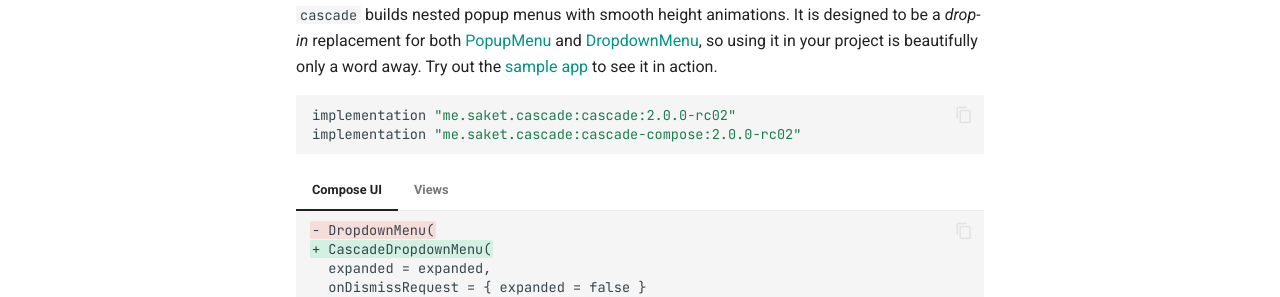
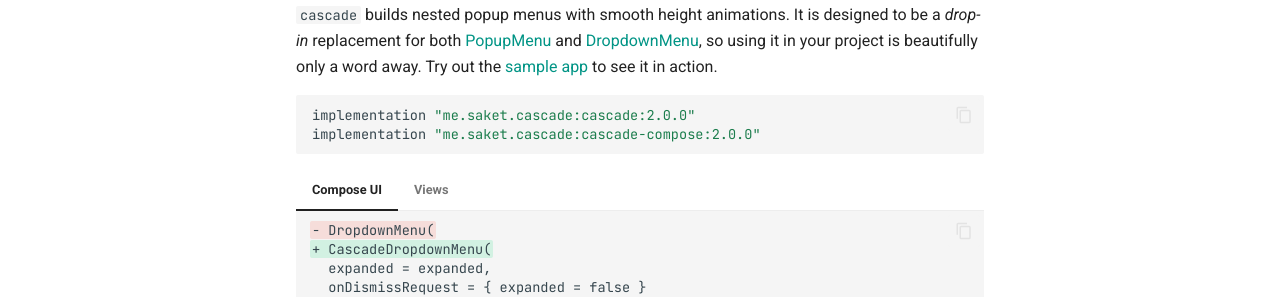
Before and after one commit to saket/cascade, an MkDocs documentation site: the page built from docs/index.md, in a window 1280 px wide and 1146 px high. Shown: the part 556-853 px from the top of the window. Built offline with MkDocs 1.6.1 and Material for MkDocs 9.7.7, drawn with Linux system fonts in a browser that asks for light colours; comment, search, counter and statistics services are not loaded.

Commit message:
Prepare to release v2.0.0

````diff
--- a/docs/index.md
+++ b/docs/index.md
@@ -5,8 +5,8 @@
 `cascade` builds nested popup menus with smooth height animations. It is designed to be a *drop-in* replacement for both [PopupMenu](https://developer.android.com/reference/androidx/appcompat/widget/PopupMenu) and [DropdownMenu](https://developer.android.com/reference/kotlin/androidx/compose/material3/package-summary#DropdownMenu(kotlin.Boolean,kotlin.Function0,androidx.compose.ui.Modifier,androidx.compose.ui.unit.DpOffset,androidx.compose.ui.window.PopupProperties,kotlin.Function1)), so using it in your project is beautifully only a word away. Try out the [sample app](https://github.com/saket/cascade/releases/download/2.0.0-rc01/cascade_v2.0.0-rc01_sample.apk) to see it in action.
 
 ```groovy
-implementation "me.saket.cascade:cascade:2.0.0-rc02"
-implementation "me.saket.cascade:cascade-compose:2.0.0-rc02"
+implementation "me.saket.cascade:cascade:2.0.0"
+implementation "me.saket.cascade:cascade-compose:2.0.0"
 ```
 
 === "Compose UI"
````
Also changed, not shown: README.md (+2 -2 lines), docs/compose/index.md (+1 -1 lines), docs/views/index.md (+1 -1 lines), 1 other file.
